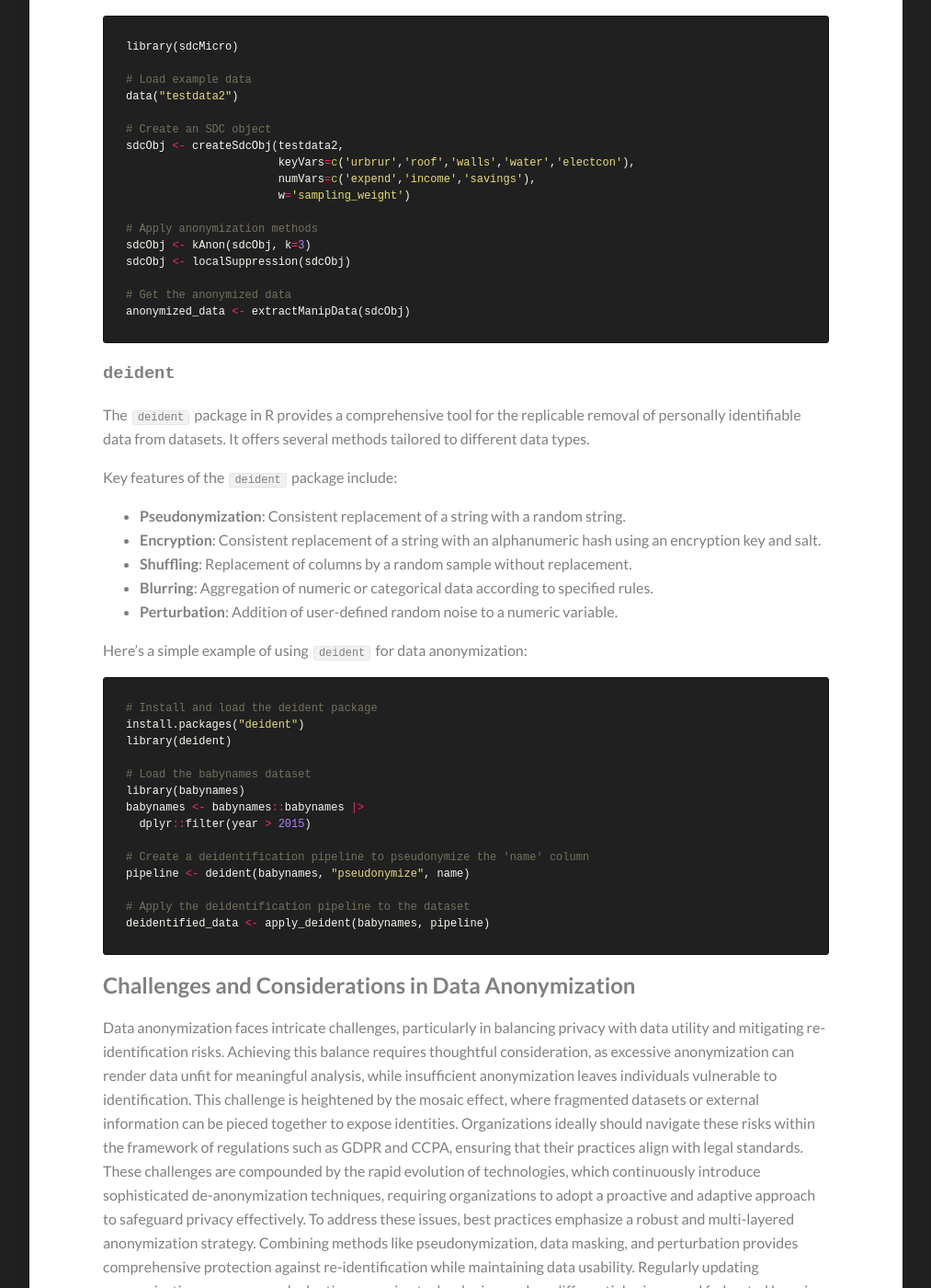
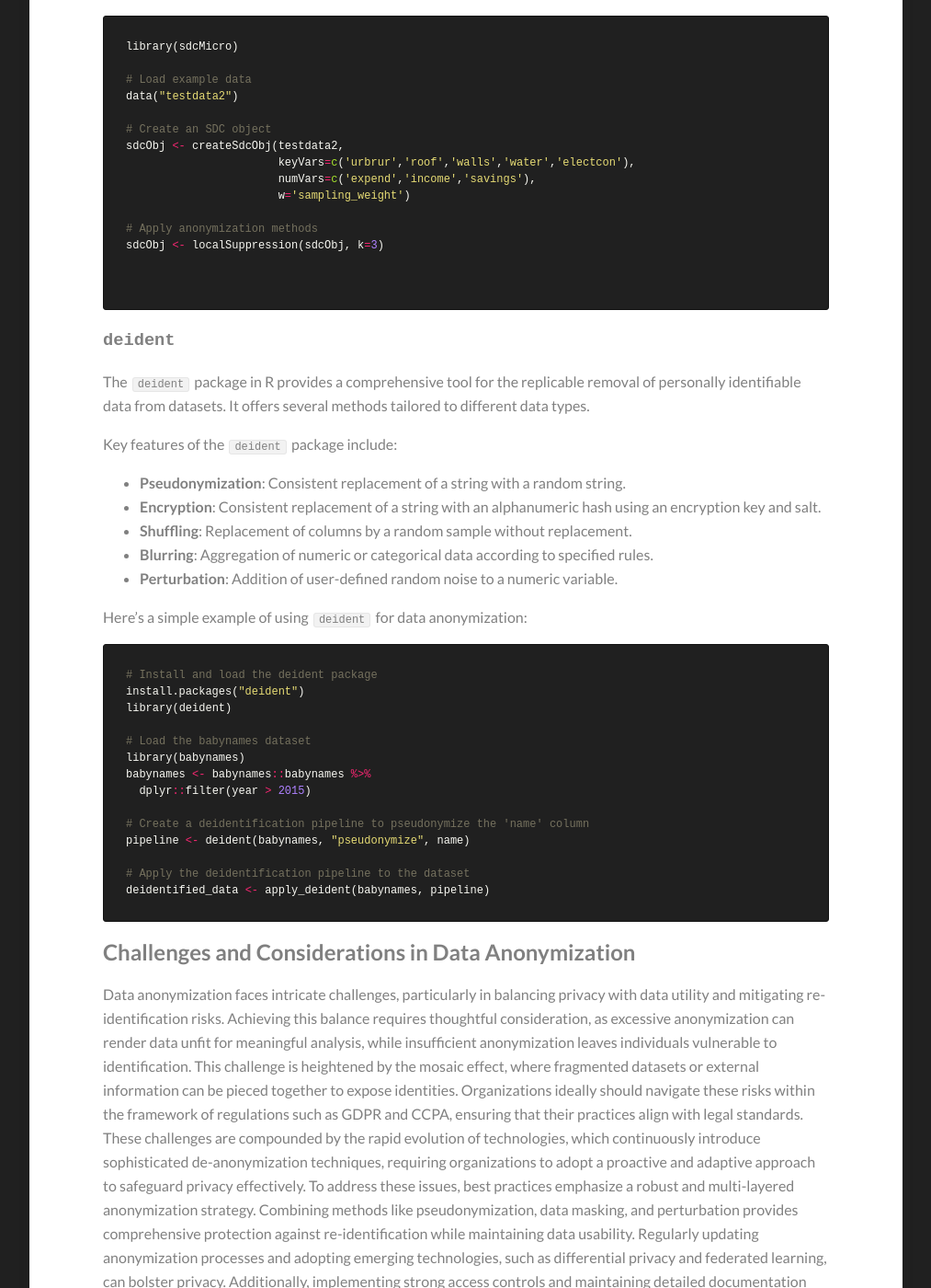
Before and after one commit to Kamran-Afzali/Kamran-Afzali.github.io, a Jekyll site: the page built from _posts/2025-05-25-anon_in_R.md, in a window 1280 px wide and 1400 px high, scrolled down 3638 px. Shown: the whole window at 92% size, without its empty margins (133-1146 px from the left). Built offline with Jekyll 4.4.1, drawn with Linux system fonts in a browser that asks for light colours.

Commit message:
Update 2025-05-25-anon_in_R.md

````diff
--- a/_posts/2025-05-25-anon_in_R.md
+++ b/_posts/2025-05-25-anon_in_R.md
@@ -96,11 +96,9 @@ sdcObj <- createSdcObj(testdata2,
                        w='sampling_weight')
 
 # Apply anonymization methods
-sdcObj <- kAnon(sdcObj, k=3)
-sdcObj <- localSuppression(sdcObj)
+sdcObj <- localSuppression(sdcObj, k=3)
 
-# Get the anonymized data
-anonymized_data <- extractManipData(sdcObj)
+
 ```
 
 ### `deident`
@@ -124,7 +122,7 @@ library(deident)
 
 # Load the babynames dataset
 library(babynames)
-babynames <- babynames::babynames |>
+babynames <- babynames::babynames %>%
   dplyr::filter(year > 2015)
 
 # Create a deidentification pipeline to pseudonymize the 'name' column
````
